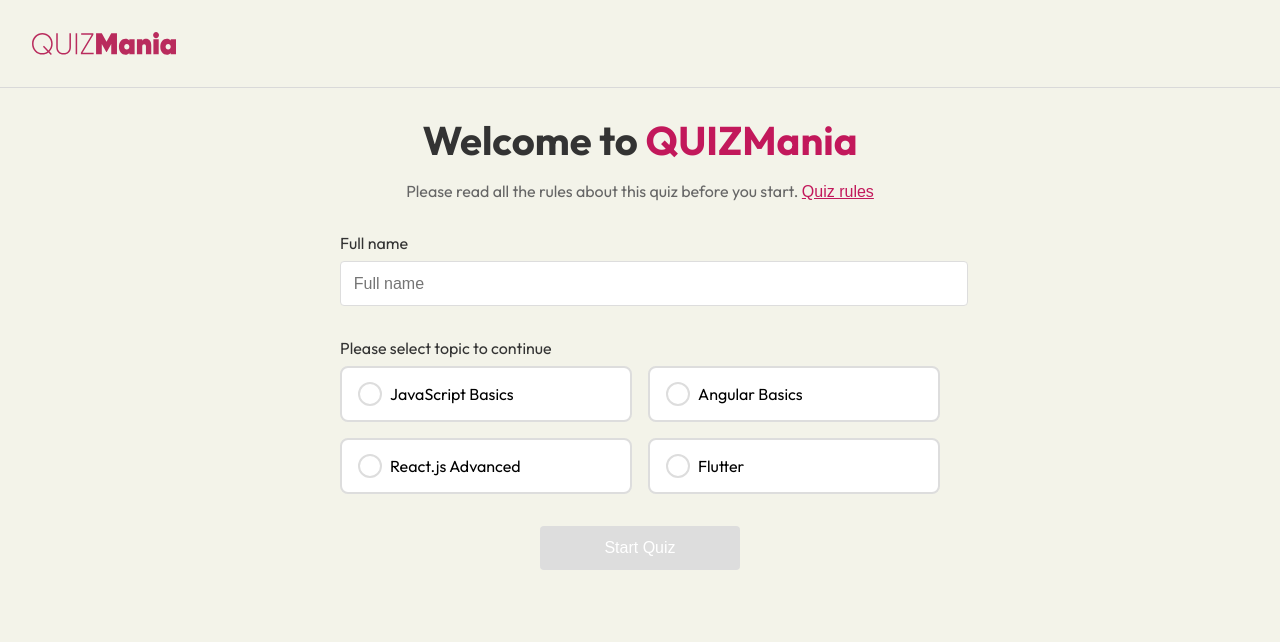
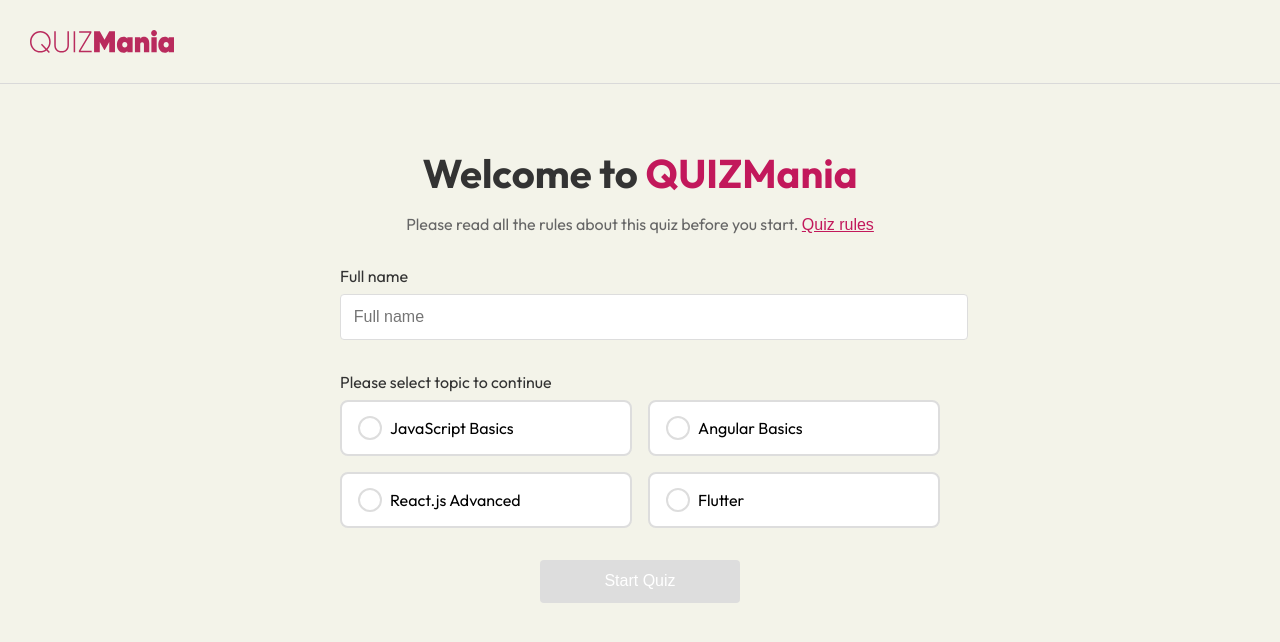
Before and after one commit to Miral26/quiz, a React (Create React App) app: page / in a window 1280 px wide. Shown: the top 642 px of the page. Built offline with nearby package versions, Linux system fonts and the light colour scheme.

Commit message:
create common component for header component

```diff
--- /dev/null
+++ b/src/components/Header.js
@@ -0,0 +1,66 @@
+import styled from "styled-components";
+import { useQuiz } from "../context/QuizContext";
+import LogoSvg from "../lib/svg/LogoSvg";
+
+export function Header() {
+  const { state, resetQuiz } = useQuiz();
+
+  const HeaderContainer = styled.div`
+    display: flex;
+    justify-content: space-between;
+    align-items: center;
+    margin-bottom: 4rem;
+    border-bottom: 1px solid #d9d9d9;
+    padding: 30px;
+  `;
+  const UserName = styled.div`
+    display: flex;
+    align-items: center;
+    gap: 0.5rem;
+  `;
+
+  const UserAvatar = styled.div`
+    width: 32px;
+    height: 32px;
+    background: #c2185b;
+    border-radius: 50%;
+    display: flex;
+    align-items: center;
+    justify-content: center;
+    color: white;
+    font-weight: bold;
+    text-transform: uppercase;
+  `;
+
+  const UserText = styled.span`
+    color: #333;
+  `;
+
+  const ExitButton = styled.button`
+    background: #fff1f5;
+    color: #c2185b;
+    border: none;
+    padding: 0.5rem 1.5rem;
+    border-radius: 4px;
+    cursor: pointer;
+    font-size: 0.9rem;
+
+    &:hover {
+      background: #ffe4ec;
+    }
+  `;
+  return (
+    <HeaderContainer>
+      <LogoSvg />
+      {state.isQuizComplete && (
+        <UserName>
+          <UserAvatar>{state.userName.charAt(0)}</UserAvatar>
+          <UserText>{state.userName}</UserText>
+        </UserName>
+      )}
+      {!state.isQuizComplete && state.selectedCategory && (
+        <ExitButton onClick={resetQuiz}>Exit Quiz</ExitButton>
+      )}
+    </HeaderContainer>
+  );
+}
--- a/src/components/Quiz.js
+++ b/src/components/Quiz.js
@@ -1,40 +1,12 @@
 import React, { useEffect } from "react";
 import { useQuiz } from "../context/QuizContext";
 import styled from "styled-components";
+import { Header } from "./Header";
 
 const Container = styled.div`
   min-height: 100vh;
   background: #fff;
   padding: 2rem;
-`;
-
-const Header = styled.div`
-  display: flex;
-  justify-content: space-between;
-  align-items: center;
-  margin-bottom: 2rem;
-`;
-
-const Logo = styled.h1`
-  font-size: 1.5rem;
-  color: #000;
-  span {
-    color: #c2185b;
-  }
-`;
-
-const ExitButton = styled.button`
-  background: #fff1f5;
-  color: #c2185b;
-  border: none;
-  padding: 0.5rem 1.5rem;
-  border-radius: 4px;
-  cursor: pointer;
-  font-size: 0.9rem;
-
-  &:hover {
-    background: #ffe4ec;
-  }
 `;
 
 const Progress = styled.div`
@@ -81,13 +53,6 @@ const QuestionNumber = styled.div`
   font-size: 1.2rem;
   color: #333;
   margin-bottom: 1rem;
-`;
-
-const QuestionText = styled.h2`
-  font-size: 1.5rem;
-  color: #333;
-  margin-bottom: 2rem;
-  line-height: 1.4;
 `;
 
 const OptionsContainer = styled.div`
@@ -158,8 +123,7 @@ const SkipButton = styled.button`
 `;
 
 export function Quiz() {
-  const { state, answerQuestion, nextQuestion, skipQuestion, resetQuiz } =
-    useQuiz();
+  const { state, answerQuestion, nextQuestion, skipQuestion } = useQuiz();
   const currentQuestion =
     state.selectedCategory?.questions[state.currentQuestionIndex];
   const [selectedAnswer, setSelectedAnswer] = React.useState(null);
@@ -191,12 +155,7 @@ export function Quiz() {
 
   return (
     <Container>
-      <Header>
-        <Logo>
-          QUIZ<span>Mania</span>
-        </Logo>
-        <ExitButton onClick={resetQuiz}>Exit Quiz</ExitButton>
-      </Header>
+      <Header />
 
       <Progress>
         <ProgressText>
--- a/src/components/Results.js
+++ b/src/components/Results.js
@@ -4,27 +4,13 @@ import styled from "styled-components";
 import LogoSvg from "../lib/svg/LogoSvg";
 import KeepoSvg from "../lib/svg/KeepSvg";
 import SuccessSvg from "../lib/svg/SuccessSvg ";
+import { Header } from "./Header";
 
 const Container = styled.div`
   min-height: 100vh;
   background: #f3f3e9;
   padding: 2rem;
   text-align: center;
-`;
-
-const Header = styled.div`
-  display: flex;
-  justify-content: space-between;
-  align-items: center;
-  margin-bottom: 4rem;
-`;
-
-const Logo = styled.h1`
-  font-size: 1.5rem;
-  color: #000;
-  span {
-    color: #c2185b;
-  }
 `;
 
 const UserName = styled.div`
@@ -189,7 +175,7 @@ const StatItem = styled.div`
 `;
 
 const RetakeButton = styled.button`
-  background: #F3F3E9;
+  background: #f3f3e9;
   color: #c2185b;
   padding: 0.8rem 2rem;
   border: 1px solid #c2185b;
@@ -210,27 +196,28 @@ export function Results() {
 
   return (
     <Container>
-      <Header>
-        <LogoSvg />
-        <UserName>
-          <UserAvatar>R</UserAvatar>
-          <UserText>Richard Joe Freds</UserText>
-        </UserName>
-      </Header>
+      <Header />
+      <ResultsContainer>
+        <ResultIcon success={isSuccess}>
+          {isSuccess ? <SuccessSvg /> : <KeepoSvg />}
+        </ResultIcon>
 
-      <ResultsContainer>
-        <ResultIcon success={isSuccess}>{isSuccess ? <SuccessSvg /> : <KeepoSvg />}</ResultIcon>
-
-        <MessageText>{!isSuccess && "You successfully completed the Quiz but you need to"}</MessageText>
+        <MessageText>
+          {!isSuccess && "You successfully completed the Quiz but you need to"}
+        </MessageText>
 
         <Title>{isSuccess ? "Congratulation" : "Keep Practicing!"}</Title>
 
-        <Subtitle>{isSuccess && "You successfully completed the Quiz and holds"}</Subtitle>
+        <Subtitle>
+          {isSuccess && "You successfully completed the Quiz and holds"}
+        </Subtitle>
 
         {isSuccess ? (
           <SuccessScore score={percentage}>
             <SuccessSpan>Your Score</SuccessSpan>
-            <ScoreSucces score={percentage}>{percentage.toFixed(0)}%</ScoreSucces>
+            <ScoreSucces score={percentage}>
+              {percentage.toFixed(0)}%
+            </ScoreSucces>
           </SuccessScore>
         ) : (
           <ScoreCircle score={percentage}>
@@ -249,7 +236,9 @@ export function Results() {
               <span>Correct</span>
             </StatItem>
             <StatItem color="#F44336">
-              <span>{totalQuestions - state.score - state.unansweredQuestions}</span>
+              <span>
+                {totalQuestions - state.score - state.unansweredQuestions}
+              </span>
               <span>Incorrect</span>
             </StatItem>
             <StatItem color="#FF9800">
--- a/src/components/Welcome.js
+++ b/src/components/Welcome.js
@@ -1,27 +1,20 @@
 import React, { useState } from "react";
 import { useQuiz } from "../context/QuizContext";
 import styled from "styled-components";
-import LogoSvg from "../lib/svg/LogoSvg";
+import { Header } from "./Header";
 
 const Container = styled.div`
   min-height: 100vh;
-  background: #F3F3E9;
+  background: #f3f3e9;
 `;
 
-const Header = styled.div`
-  display: flex;
-  justify-content: space-between;
-  align-items: center;
-  border-bottom: 1px solid #D9D9D9;
-  padding: 2rem;
-`;
+// const Header = styled.div`
+//   display: flex;
+//   justify-content: space-between;
+//   align-items: center;
 
-const UserName = styled.div`
-  background: #f3e5f5;
-  padding: 0.5rem 1rem;
-  border-radius: 4px;
-  font-size: 0.9rem;
-`;
+//   padding: 2rem;
+// `;
 
 const WelcomeText = styled.h1`
   font-size: 2.5rem;
@@ -222,7 +215,7 @@ const RulesList = styled.ul`
 `;
 
 export function Welcome() {
-  const { selectCategory, state } = useQuiz();
+  const { selectCategory, state, setUserName } = useQuiz();
   const [name, setName] = useState("");
   const [selectedCategory, setSelectedCategory] = useState("");
   const [showRules, setShowRules] = useState(false);
@@ -231,6 +224,7 @@ export function Welcome() {
     const category = state.categories.find((c) => c.id === selectedCategory);
     console.log(category, "category");
     if (category) {
+      setUserName(name);
       setShowRules(true);
     }
   };
@@ -245,9 +239,7 @@ export function Welcome() {
 
   return (
     <Container>
-      <Header>
-        <LogoSvg />
-      </Header>
+      <Header />
 
       <WelcomeText>
         Welcome to <span>QUIZMania</span>
--- a/src/context/QuizContext.js
+++ b/src/context/QuizContext.js
@@ -263,6 +263,7 @@ const initialState = {
   unansweredQuestions: 0,
   timer: 10,
   isQuizComplete: false,
+  userName: "",
 };
 
 function quizReducer(state, action) {
@@ -278,6 +279,11 @@ function quizReducer(state, action) {
         unansweredQuestions: 0,
         timer: action.payload.questions[0].timeLimit,
         isQuizComplete: false,
+      };
+    case "SET_USER_NAME":
+      return {
+        ...state,
+        userName: action.payload,
       };
     case "ANSWER_QUESTION":
       const currentQuestion =
@@ -346,6 +352,8 @@ export function QuizProvider({ children }) {
     state,
     selectCategory: (category) =>
       dispatch({ type: "SELECT_CATEGORY", payload: category }),
+    setUserName: (userName) =>
+      dispatch({ type: "SET_USER_NAME", payload: userName }),
     answerQuestion: (answer) =>
       dispatch({ type: "ANSWER_QUESTION", payload: answer }),
     nextQuestion: () => dispatch({ type: "NEXT_QUESTION" }),
```
